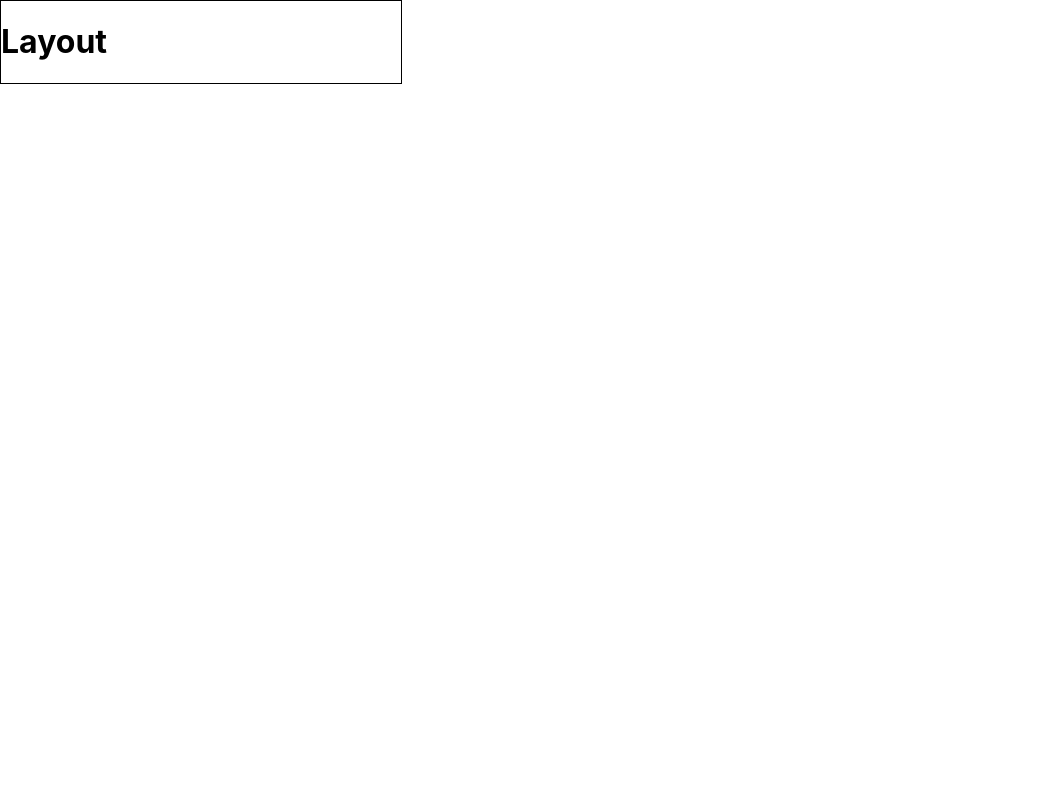
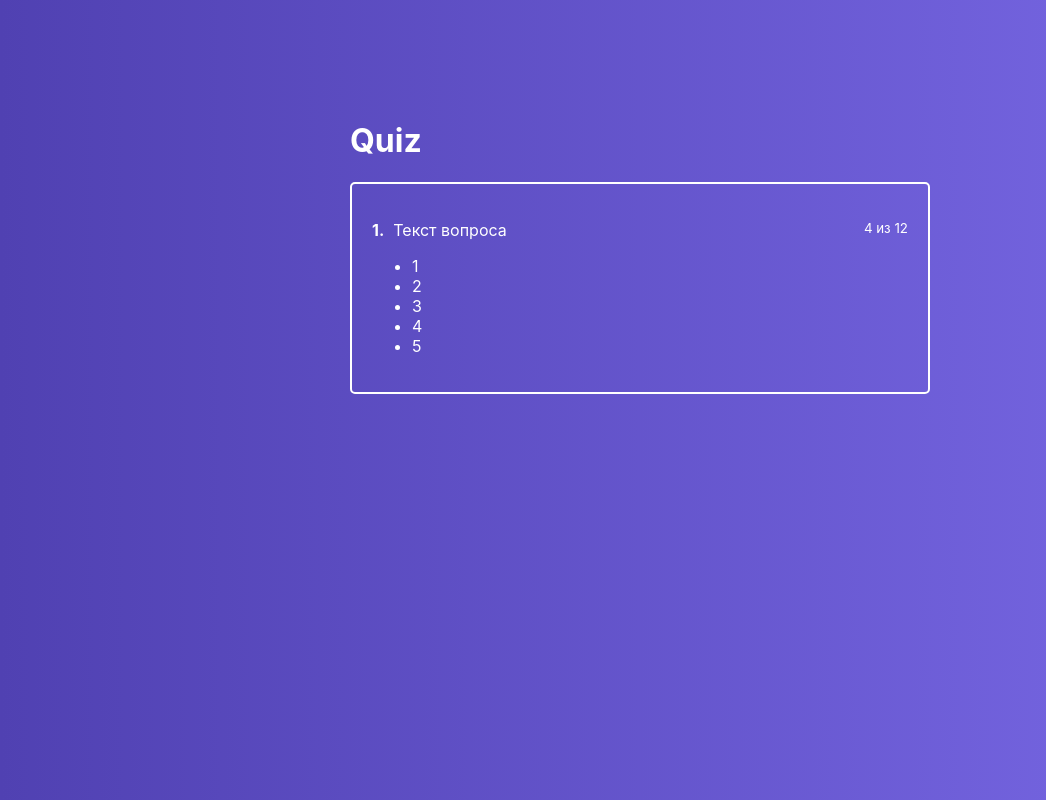
Before and after one commit to mohnatus/react-course, a React app: page / in a window 1280 px wide. Shown: the whole page, without its empty margins (0-1046 px from the left). Built offline with nearby package versions, Linux system fonts and the light colour scheme.

Commit message:
Lesson 4,5. Home page, Active quiz

```diff
--- a/src/App.js
+++ b/src/App.js
@@ -1,12 +1,11 @@
 import React from 'react';
 import Layout from './hoc/Layout/Layout';
+import Quiz from "./containers/Quiz/Quiz";
 
 function App() {
   return (
     <Layout>
-      <div style={{ width: 400, border: '1px solid'}}>
-        <h1>Layout</h1>
-      </div>
+      <Quiz />
     </Layout>
   );
 }
--- /dev/null
+++ b/src/components/ActiveQuiz/ActiveQuiz.js
@@ -0,0 +1,27 @@
+import React from 'react';
+import classes from "./ActiveQuiz.module.css";
+
+const ActiveQuiz = props => (
+    <div className={classes.ActiveQuiz}>
+        <p className={classes.Question}>
+            <span>
+                <strong>1.</strong>
+                &nbsp;
+                Текст вопроса
+            </span>
+
+            <small>4 из 12</small>
+        </p>
+
+        <ul>
+            <li>1</li>
+            <li>2</li>
+            <li>3</li>
+            <li>4</li>
+            <li>5</li>
+        </ul>
+    </div>
+);
+
+
+export default ActiveQuiz;
--- /dev/null
+++ b/src/components/ActiveQuiz/ActiveQuiz.module.css
@@ -0,0 +1,13 @@
+.ActiveQuiz {
+    padding: 20px;
+    color: white;
+    border: 2px solid white;
+    border-radius: 5px;
+    margin: 0 10px;
+    box-sizing: border-box;
+}
+
+.Question {
+    display: flex;
+    justify-content: space-between;
+}
--- /dev/null
+++ b/src/containers/Quiz/Quiz.js
@@ -0,0 +1,26 @@
+import React, { Component } from 'react';
+import classes from "./Quiz.module.css";
+import ActiveQuiz from "../../components/ActiveQuiz/ActiveQuiz";
+
+class Quiz extends Component {
+    state = {
+        quiz: [
+
+        ]
+    }
+
+    render() {
+        return (
+            <div className={classes.Quiz}>
+
+                <div className={classes.QuizWrapper}>
+                    <h1>Quiz</h1>
+                    <ActiveQuiz />
+                </div>
+            </div>
+        );
+    }
+
+}
+
+export default Quiz;
--- /dev/null
+++ b/src/containers/Quiz/Quiz.module.css
@@ -0,0 +1,17 @@
+.Quiz {
+    display: flex;
+    justify-content: center;
+    padding: 100px 0 0;
+    flex-grow: 1;
+    width: 100%;
+    background: linear-gradient(90deg, #5041b2 0%, #7969e6 100%);
+}
+
+.Quiz h1 {
+    color: white;
+    margin-left: 10px;
+}
+
+.QuizWrapper {
+    width: 600px;
+}
```
